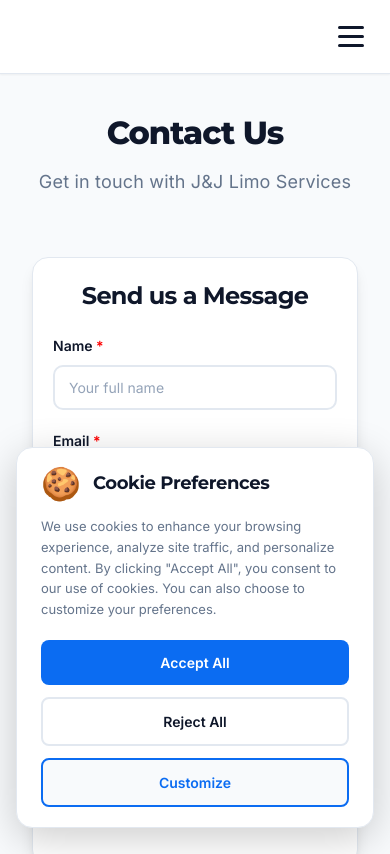
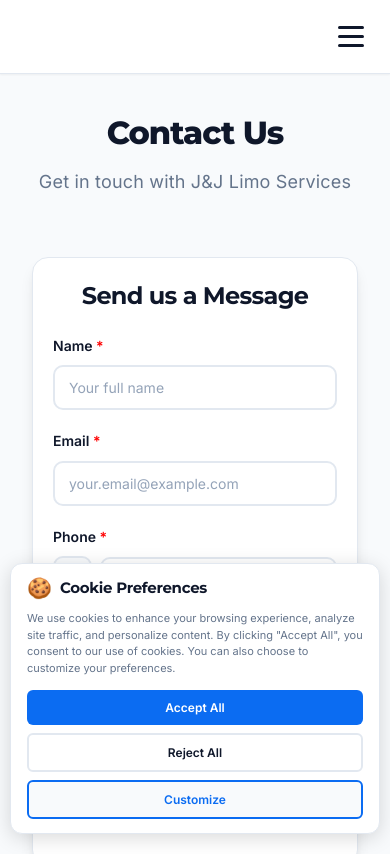
Before and after one commit to shshshangelo/jj-services, a React (Create React App) app: page /contact in a window 390 px wide. Shown: the top 854 px of the page. Built offline with nearby package versions, Linux system fonts and the light colour scheme.

Commit message:
- updated

```diff
--- a/src/App.jsx
+++ b/src/App.jsx
@@ -378,8 +378,8 @@
             <div className="faq-item">
               <h3>How are prices calculated?</h3>
               <p>
-                We use a simple per-kilometer fare based on vehicle type: Sedan $3.25/km, SUV $3.75/km,
-                Executive $4.50/km, and Sprinter Bus $5.25/km. These rates are displayed directly in
+                We use a simple per-kilometer fare based on vehicle type: Sedan $6.50/km, SUV $8.50/km,
+                Executive $10.50/km, and Sprinter Bus $12.50/km. These rates are displayed directly in
                 the booking flow and applied automatically to your trip distance.
               </p>
             </div>
--- a/src/components/BookingConfirmationModal.css
+++ b/src/components/BookingConfirmationModal.css
@@ -198,12 +198,14 @@
   justify-content: center;
   gap: 8px;
   animation: none !important;
+  transform: none !important;
 }
 
 .btn-confirm:hover {
   background: #0956c4;
 }
 
+/* Prevent all button content from spinning except the spinner */
 .btn-confirm *:not(.button-spinner) {
   animation: none !important;
   transform: none !important;
@@ -226,18 +228,49 @@
 /* Extra specific rule to prevent confirming text from spinning */
 button.btn-confirm .confirming-text,
 button.btn-confirm span.confirming-text,
-.btn-confirm .confirming-text {
+.btn-confirm .confirming-text,
+span.confirming-text {
   animation: none !important;
   transform: none !important;
   transform-origin: center !important;
   position: relative !important;
   z-index: 1 !important;
+  will-change: auto !important;
 }
 
-/* Ensure button itself doesn't rotate */
+/* Even more specific - target any span inside disabled button that's not the spinner */
+.btn-confirm:disabled > span:not(.button-spinner),
+.btn-confirm:disabled span:not(.button-spinner) {
+  animation: none !important;
+  transform: none !important;
+}
+
+/* Prevent button text content from spinning */
+.btn-confirm:not(:disabled) {
+  animation: none !important;
+  transform: none !important;
+}
+
+/* Ensure button itself doesn't rotate when disabled */
 .btn-confirm:disabled {
   animation: none !important;
   transform: none !important;
+}
+
+/* Ensure button text doesn't spin */
+.btn-confirm:disabled *:not(.button-spinner),
+.btn-confirm:disabled > *:not(.button-spinner),
+.btn-confirm:disabled span:not(.button-spinner) {
+  animation: none !important;
+  transform: none !important;
+  transform-origin: center !important;
+}
+
+/* Ensure "Confirm Booking" text doesn't spin */
+.btn-confirm-text {
+  animation: none !important;
+  transform: none !important;
+  display: inline-block;
 }
 
 .btn-confirm .button-spinner {
@@ -255,6 +288,21 @@
   padding: 0;
   box-sizing: border-box;
   transform-origin: center;
+}
+
+/* Ultra-specific rule to stop confirming text from any animation */
+button.btn-confirm:disabled span.confirming-text,
+.btn-confirm:disabled .confirming-text,
+button.btn-confirm span.confirming-text {
+  animation: none !important;
+  -webkit-animation: none !important;
+  -moz-animation: none !important;
+  -o-animation: none !important;
+  transform: none !important;
+  -webkit-transform: none !important;
+  -moz-transform: none !important;
+  -o-transform: none !important;
+  transform-origin: center !important;
 }
 
 @keyframes spin {
--- a/src/components/BookingConfirmationModal.jsx
+++ b/src/components/BookingConfirmationModal.jsx
@@ -307,10 +307,10 @@
                         boxSizing: 'border-box'
                       }}
                     ></span>
-                    <span className="confirming-text" style={{ animation: 'none', transform: 'none', display: 'inline-block', position: 'relative', zIndex: 1 }}>Confirming...</span>
+                    <span className="confirming-text" style={{ animation: 'none', transform: 'none', display: 'inline-block' }}>Confirming...</span>
                   </>
                 ) : (
-                  "Confirm Booking"
+                  <span className="btn-confirm-text">Confirm Booking</span>
                 )}
               </button>
             </div>
@@ -329,12 +329,13 @@
                 Please also check your email for a confirmation message.
               </p>
               {bookingRef && (
+                <>
                   <div style={{
                     background: "#f0f9ff",
                     border: "2px solid #0b6cf2",
                     borderRadius: "12px",
                     padding: "16px",
-                  marginBottom: "20px",
+                    marginBottom: "12px",
                     textAlign: "center"
                   }}>
                     <div style={{ fontSize: "12px", color: "#64748b", marginBottom: "5px" }}>
@@ -344,6 +345,20 @@
                       {bookingRef}
                     </div>
                   </div>
+                  <div style={{
+                    fontSize: "13px",
+                    color: "#dc2626",
+                    fontWeight: 600,
+                    textAlign: "center",
+                    marginBottom: "20px",
+                    padding: "8px",
+                    background: "#fef2f2",
+                    border: "1px solid #fecaca",
+                    borderRadius: "8px"
+                  }}>
+                    ⚠️ Please save this reference number for your records
+                  </div>
+                </>
               )}
               <div style={{ display: "flex", gap: "12px", justifyContent: "center", flexWrap: "wrap" }}>
                 <button
--- a/src/components/CookieConsent.css
+++ b/src/components/CookieConsent.css
@@ -4,7 +4,7 @@
   left: 0;
   right: 0;
   z-index: 10000;
-  padding: 20px;
+  padding: 12px;
   animation: slideUp 0.4s ease-out;
 }
 
@@ -20,33 +20,33 @@
 }
 
 .cookie-consent-banner {
-  max-width: 1200px;
+  max-width: 800px;
   margin: 0 auto;
   background: var(--card);
-  border-radius: 16px;
-  box-shadow: 0 10px 40px rgba(0, 0, 0, 0.2);
+  border-radius: 12px;
+  box-shadow: 0 4px 20px rgba(0, 0, 0, 0.15);
   border: 1px solid var(--border);
   overflow: hidden;
 }
 
 .cookie-consent-content {
-  padding: 24px 32px;
+  padding: 16px 20px;
 }
 
 .cookie-consent-header {
   display: flex;
   align-items: center;
-  gap: 12px;
-  margin-bottom: 16px;
+  gap: 8px;
+  margin-bottom: 12px;
 }
 
 .cookie-consent-icon {
-  font-size: 32px;
+  font-size: 20px;
   line-height: 1;
 }
 
 .cookie-consent-header h3 {
-  font-size: 20px;
+  font-size: 16px;
   font-weight: 700;
   margin: 0;
   color: var(--accent);
@@ -54,23 +54,23 @@
 }
 
 .cookie-consent-text {
-  font-size: 14px;
-  line-height: 1.6;
+  font-size: 12px;
+  line-height: 1.5;
   color: var(--muted);
-  margin: 0 0 20px;
+  margin: 0 0 14px;
 }
 
 .cookie-consent-buttons {
   display: flex;
-  gap: 12px;
+  gap: 8px;
   flex-wrap: wrap;
 }
 
 .cookie-btn {
-  padding: 12px 24px;
-  border-radius: 8px;
+  padding: 8px 16px;
+  border-radius: 6px;
   border: none;
-  font-size: 14px;
+  font-size: 12px;
   font-weight: 600;
   cursor: pointer;
   transition: all 0.2s ease;
@@ -142,7 +142,7 @@
   display: flex;
   justify-content: space-between;
   align-items: flex-start;
-  padding: 16px 0;
+  padding: 12px 0;
   border-bottom: 1px solid var(--border);
 }
 
@@ -152,20 +152,20 @@
 
 .cookie-preference-info {
   flex: 1;
-  padding-right: 20px;
+  padding-right: 16px;
 }
 
 .cookie-preference-info h4 {
-  font-size: 16px;
+  font-size: 14px;
   font-weight: 600;
-  margin: 0 0 6px;
+  margin: 0 0 4px;
   color: var(--accent);
   font-family: 'Montserrat', sans-serif;
 }
 
 .cookie-preference-info p {
-  font-size: 13px;
-  line-height: 1.5;
+  font-size: 11px;
+  line-height: 1.4;
   color: var(--muted);
   margin: 0;
 }
@@ -174,8 +174,8 @@
 .cookie-toggle {
   position: relative;
   display: inline-block;
-  width: 50px;
-  height: 26px;
+  width: 42px;
+  height: 22px;
   flex-shrink: 0;
 }
 
@@ -194,14 +194,14 @@
   bottom: 0;
   background-color: #cbd5e1;
   transition: 0.3s;
-  border-radius: 26px;
+  border-radius: 22px;
 }
 
 .cookie-toggle-slider:before {
   position: absolute;
   content: "";
-  height: 20px;
-  width: 20px;
+  height: 16px;
+  width: 16px;
   left: 3px;
   bottom: 3px;
   background-color: white;
@@ -215,7 +215,7 @@
 }
 
 .cookie-toggle input:checked + .cookie-toggle-slider:before {
-  transform: translateX(24px);
+  transform: translateX(20px);
 }
 
 .cookie-toggle input:focus + .cookie-toggle-slider {
@@ -234,19 +234,19 @@
 
 @media (max-width: 768px) {
   .cookie-consent-overlay {
-    padding: 16px;
+    padding: 10px;
   }
 
   .cookie-consent-content {
-    padding: 20px 24px;
+    padding: 14px 16px;
   }
 
   .cookie-consent-header h3 {
-    font-size: 18px;
+    font-size: 15px;
   }
 
   .cookie-consent-text {
-    font-size: 13px;
+    font-size: 11px;
   }
 
   .cookie-consent-buttons {
@@ -255,12 +255,12 @@
 
   .cookie-btn {
     width: 100%;
-    padding: 14px 24px;
+    padding: 10px 16px;
   }
 
   .cookie-preference-item {
     flex-direction: column;
-    gap: 12px;
+    gap: 8px;
   }
 
   .cookie-preference-info {
--- a/src/components/DateTime.jsx
+++ b/src/components/DateTime.jsx
@@ -6,8 +6,8 @@
   const handlePassengersChange = (e) => {
     const raw = e.target.value.replace(/\D/g, "").slice(0, 2); // Limit to 2 digits
     const num = raw ? parseInt(raw, 10) : "";
-    // Limit to maximum 99
-    const maxPassengers = num === "" ? "" : Math.min(99, Math.max(1, num));
+    // Limit to maximum 50
+    const maxPassengers = num === "" ? "" : Math.min(50, Math.max(1, num));
     setData({ passengers: maxPassengers });
   };
 
@@ -144,7 +144,7 @@
       <input
         type="number"
         min={1}
-        max={99}
+        max={50}
         className="input-field"
         value={data.passengers || ""}
         onChange={handlePassengersChange}
@@ -157,7 +157,7 @@
             e.preventDefault();
           }
         }}
-        placeholder="Enter number of passengers"
+        placeholder="Enter number of passengers (max 50)"
       />
 
       <div className="btn-row">
@@ -168,7 +168,8 @@
           disabled={
             !isValidFutureDateTime() ||
             !data.passengers ||
-            Number(data.passengers) <= 0
+            Number(data.passengers) <= 0 ||
+            Number(data.passengers) > 50
           }
         >
           Next
--- a/src/components/Vehicle.jsx
+++ b/src/components/Vehicle.jsx
@@ -1,4 +1,11 @@
 import React from "react";
+
+const VEHICLE_RATES = {
+  Sedan: 6.50,
+  SUV: 8.50,
+  Executive: 10.50,
+  "Sprinter Bus": 12.50
+};
 
 const vehicles = [
   {
@@ -30,7 +37,7 @@
     <div className="step-card">
       <h2 className="step-title">Choose Your Vehicle</h2>
       <p className="step-subtitle">
-        Select the vehicle type that best fits your group and comfort level. Our driver will contact you to discuss pricing and finalize your booking.
+        Select the vehicle type that best fits your group and comfort level.
       </p>
 
       <div className="vehicle-grid">
@@ -42,6 +49,7 @@
           >
             <img src={v.img} alt={v.name} className="vehicle-img" loading="lazy" decoding="async" />
             <div className="vehicle-name">{v.name}</div>
+            <div className="vehicle-rate">${VEHICLE_RATES[v.name]}/km</div>
           </div>
         ))}
       </div>
--- a/src/styles.css
+++ b/src/styles.css
@@ -1060,6 +1060,14 @@
   text-align: center;
 }
 
+.vehicle-card .vehicle-rate {
+  font-weight: 700;
+  font-size: 16px;
+  color: var(--primary);
+  text-align: center;
+  margin-top: 4px;
+}
+
 .vehicle-card .price {
   font-weight: 700;
   font-size: 16px;
```
Also changed, not shown: 1 other file (tests, documents, lock files or other folders). Lines whose indentation alone changed are shown as unchanged.
